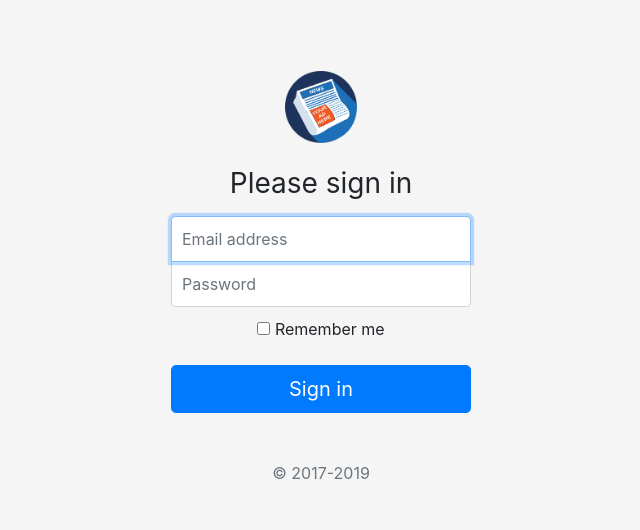
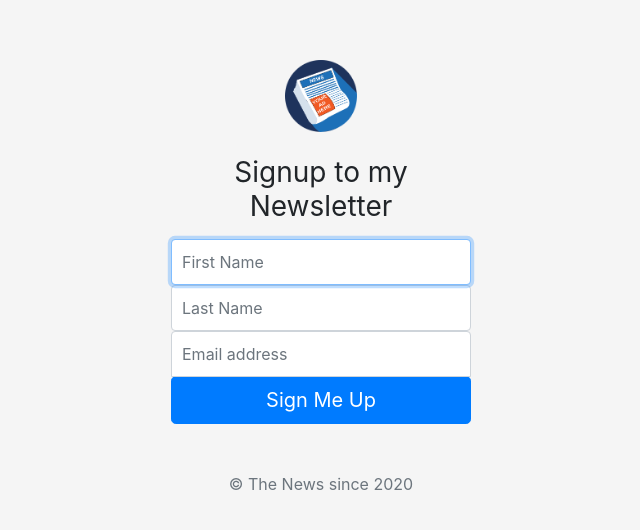
Before and after one commit to mikaav/udemy, a website: page Newsletter-Signup/signup.html in a window 1280 px wide. Shown: the part 114-644 px from the top of the page, without its empty margins (319-959 px from the left). Drawn offline with nearby package versions, Linux system fonts and the light colour scheme; files whose address does not match are found by name.

Commit message:
Working with newsletter subscribe

```diff
--- a/Newsletter-Signup/signup.html
+++ b/Newsletter-Signup/signup.html
@@ -75,38 +75,43 @@
       }
     </style>
     <!-- Custom styles for this template -->
-    <link href="main.css" rel="stylesheet" />
+    <link href="/css/main.css" rel="stylesheet" />
   </head>
   <body class="text-center">
-    <form class="form-signin">
+    <form class="form-signin" method="POST" action="/">
       <img class="mb-4" src="images/news.png" alt="" width="72" height="72" />
-      <h1 class="h3 mb-3 font-weight-normal">Please sign in</h1>
+      <h1 class="h3 mb-3 font-weight-normal">Signup to my Newsletter</h1>
       <label for="inputEmail" class="sr-only">Email address</label>
       <input
+        type="text"
+        name="fName"
+         class="form-control"
+        placeholder="First Name"
+        required
+        autofocus
+      />
+      <input
+        type="text"
+        name="lName"
+        class="form-control"
+        placeholder="Last Name"
+        required
+        autofocus
+      />
+      <input
         type="email"
-        id="inputEmail"
+        name="email"
         class="form-control"
         placeholder="Email address"
         required
         autofocus
       />
-      <label for="inputPassword" class="sr-only">Password</label>
-      <input
-        type="password"
-        id="inputPassword"
-        class="form-control"
-        placeholder="Password"
-        required
-      />
-      <div class="checkbox mb-3">
-        <label>
-          <input type="checkbox" value="remember-me" /> Remember me
-        </label>
+
       </div>
       <button class="btn btn-lg btn-primary btn-block" type="submit">
-        Sign in
+        Sign Me Up
       </button>
-      <p class="mt-5 mb-3 text-muted">&copy; 2017-2019</p>
+      <p class="mt-5 mb-3 text-muted">&copy; The News since 2020</p>
     </form>
   </body>
 </html>
```
Also changed, not shown: Newsletter-Signup/app.js (+47 -2 lines), Newsletter-Signup/public/css/main.css (renamed from Newsletter-Signup/main.css), Newsletter-Signup/public/images/news.png (renamed from Newsletter-Signup/images/news.png).
